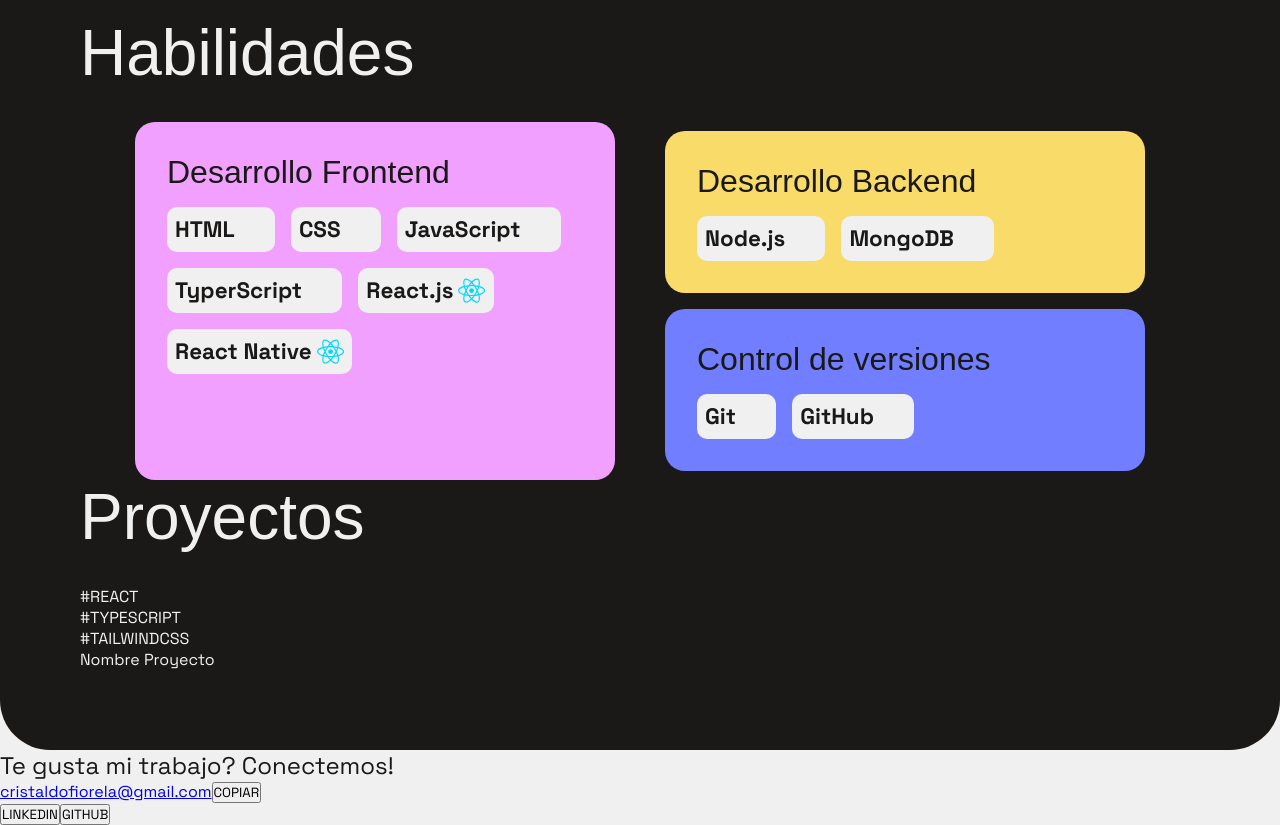
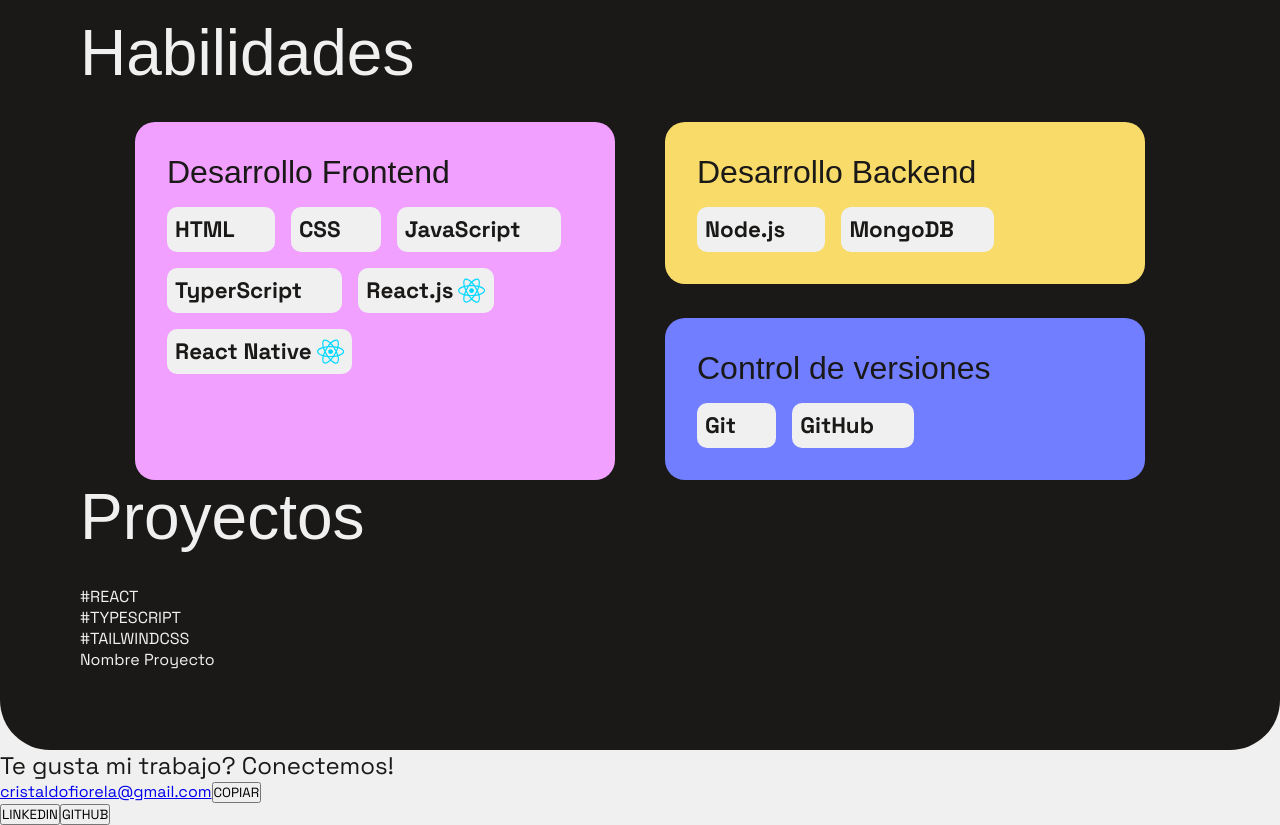
Before and after one commit to Cristaldo-Fiorela/portfolio2024, a React (Vite) app: page / in a window 1280 px wide. Shown: the part 2020-2845 px from the top of the page. Built offline with nearby package versions, Linux system fonts and the light colour scheme; some icons are missing; a web font is replaced by a local one.

Commit message:
correccion de tamaño en segundo contenedor

```diff
--- a/src/index.css
+++ b/src/index.css
@@ -191,8 +191,8 @@
 section#skills div.skill-container div.skill-container-small {
   display: flex;
   flex-direction: column;
+  height: 100%;
   justify-content: space-between;
-  gap: 1rem;
 }
 
 section#skills div.skill-container h3{
```
